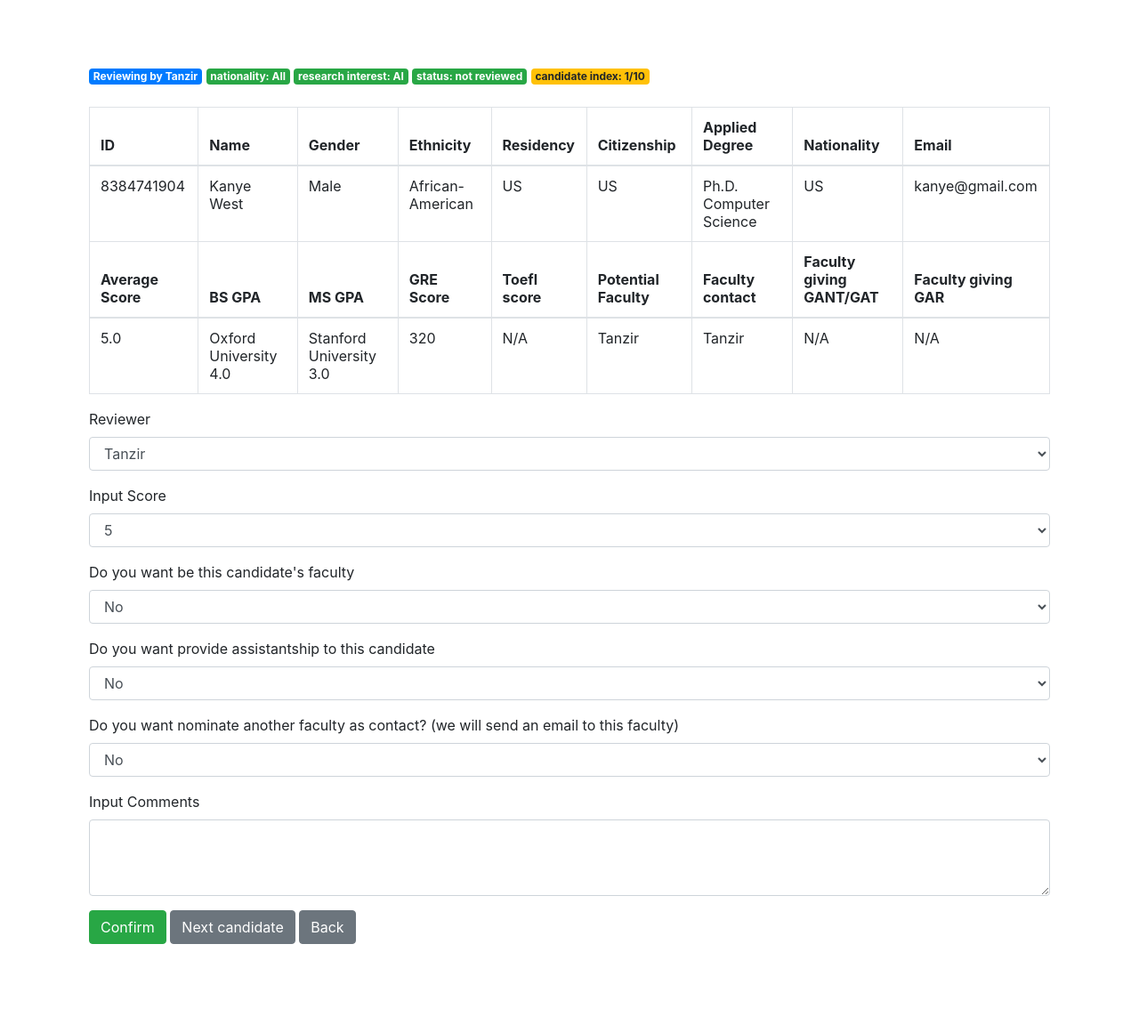
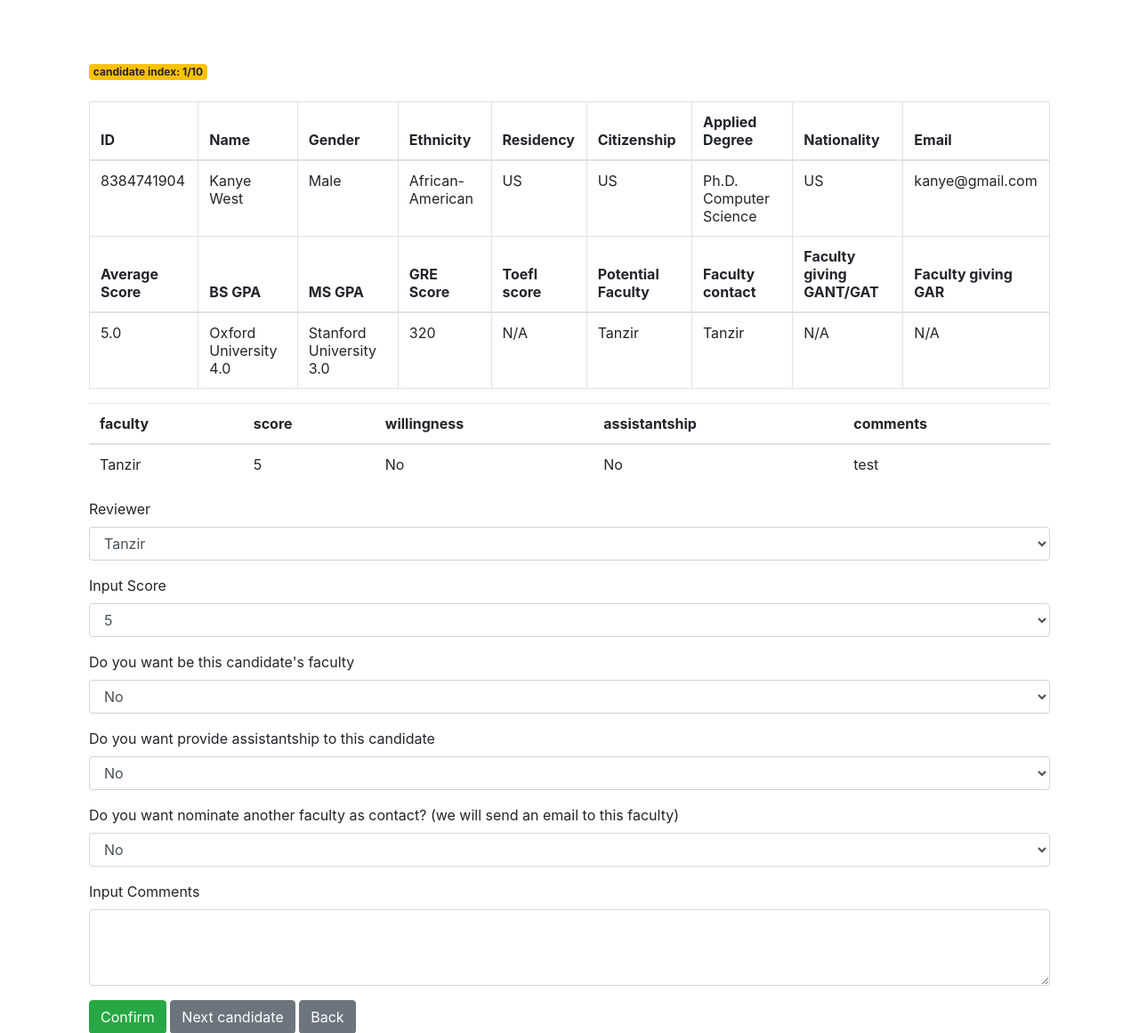
Before and after one commit to tomatoJr/TAMUadmission, a Django app: page /search/31/1/10/review/ in a window 1280 px wide. Shown: the part 56-1217 px from the top of the page at 89% size. Before the commit the page ends 1117 px from the top, so only its background shows below. Run offline with Django 3.2, Linux system fonts and the light colour scheme; data comes from the database, SQL or seed files in the repository; both versions use the stored data as it was after the commit; some libraries are stand-ins or nearby versions.

Commit message:
finished providing reviews

```diff
--- a/PhD_Admission/templates/review.html
+++ b/PhD_Admission/templates/review.html
@@ -9,16 +9,14 @@
     <br>
 <div>
 
-    <a href="#" class="badge badge-primary">Reviewing by Tanzir</a>
+    {% comment %} <a href="#" class="badge badge-primary">Reviewing by Tanzir</a>
     <a href="#" class="badge badge-success">nationality: All</a>
     <a href="#" class="badge badge-success">research interest: AI</a>
-    <a href="#" class="badge badge-success">status: not reviewed</a>
+    <a href="#" class="badge badge-success">status: not reviewed</a> {% endcomment %}
     <a href="#" class="badge badge-warning">candidate index: {{pointer}}/{{total_num}}</a>
 </div>
 
 <br>
-
-
 
 
 
@@ -90,7 +88,28 @@
 
 
 
-
+<table class="table table-condensed">
+  <thead>
+      <tr>
+        <th>faculty</th>
+        <th>score</th>
+        <th>willingness</th>
+        <th>assistantship</th>
+        <th>comments</th>
+      </tr>
+    </thead>
+    <tbody>
+    {% for review in reviews%}
+      <tr>
+      <td>{{review.faculty}}</td>
+      <td>{{review.score}}</td>
+      <td>{{review.faculty_decision}}</td>
+      <td>{{review.assistantship_decision}}</td>
+      <td>{{review.comments}}</td>
+      </tr>
+    {% endfor%}
+    </tbody>
+  </table>
 
 
 
--- a/PhD_Admission/urls.py
+++ b/PhD_Admission/urls.py
@@ -21,8 +21,6 @@ urlpatterns = [
          views.review, name='review'),
 
 
-    path('test/', views.test, name='test'),
-    # path('', views.search, name='search'),
     path('search/', views.search, name='search'),
 
     path('addReview/', views.addReview, name='addReview'),
--- a/PhD_Admission/views.py
+++ b/PhD_Admission/views.py
@@ -10,6 +10,7 @@ from .models import Applicant, Review
 # Create your views here.
 def homecard(request):
     applicants = Applicant.objects.all()
+    print(applicants)
     context = {"applicants": applicants, "total_num": len(applicants)}
     return render(request, 'homecard.html', context)
 
@@ -21,32 +22,34 @@ def hometable(request):
 
 
 def review(request, app_seq_no=None, pointer=0, total_num=0):
+    print('request', request)
+
     context = {}
     context['applicants'] = Applicant.objects.all()
     applicant = get_object_or_404(Applicant, pk=app_seq_no)
     context['applicant'] = applicant
 
     next_applicant = Applicant.objects.filter(
-        Nationality=applicant.Nationality,
+        # Nationality=applicant.Nationality,
         App_Seq_No__gt=applicant.App_Seq_No).first()
     context['next_applicant'] = next_applicant
 
     previous_applicant = Applicant.objects.filter(
-        Nationality=applicant.Nationality,
+        # Nationality=applicant.Nationality,
         App_Seq_No__lt=applicant.App_Seq_No).last()
     context['previous_applicant'] = previous_applicant
 
-    print(previous_applicant, applicant, next_applicant)
+    # print(previous_applicant, applicant, next_applicant)
     context['pointer'] = pointer
     context['total_num'] = total_num
 
-    # test
     reviews = Review.objects.filter(
         applicant=applicant.pk
     )
-    for r in reviews:
-        print(r)
+    # for r in reviews:
+    #     print(r)
     context['reviews'] = reviews
+
     return render(request, 'review.html', context)
 
 
@@ -89,6 +92,7 @@ def use(request):
 
 
 def addReview(request):
+    print(request)
     reviewer = request.GET.get("reviewer", '')
     score = request.GET.get("score", '')
     faculty_decision = request.GET.get("faculty_decision", '')
@@ -98,6 +102,12 @@ def addReview(request):
 
     applicant_pk = int(request.GET.get("applicant_pk", ''))
     applicant = get_object_or_404(Applicant, pk=applicant_pk)
+    if applicant.Average_Review_Score != 0:
+        applicant.Average_Review_Score += float(score)
+        applicant.Average_Review_Score = applicant.Average_Review_Score/2
+    else:
+        applicant.Average_Review_Score += float(score)
+    applicant.save()
 
     review = Review()
     review.faculty = reviewer
@@ -116,20 +126,22 @@ def addReview(request):
 def search(request):
     print('search', request)
 
+    nationality = request.GET.get('Nationality', '')
+
     search_applicants = Applicant.objects.filter(
-        Nationality__icontains=request.GET.get('Nationality'))
+        Nationality__icontains=nationality)
 
     print(search_applicants)
 
     context = {}
     context['applicants'] = search_applicants
     context['total_num'] = len(search_applicants)
-    # return render(request, 'search.html', context)
+    context['query'] = {
+        'nationality ': nationality,
+    }
+    print(context)
+
     return render(request, 'homecard.html', context)
-
-
-def test(request):
-    return render(request, 'test.html', {})
 
 
 def addApplicantInfo(request):
```
Also changed, not shown: PhD_Admission/templates/homecard.html (+6 -20 lines), PhD_Admission/templates/search.html (deleted, +0 -10 lines), PhD_Admission/templates/test.html (deleted, +0 -23 lines), db.sqlite3.
